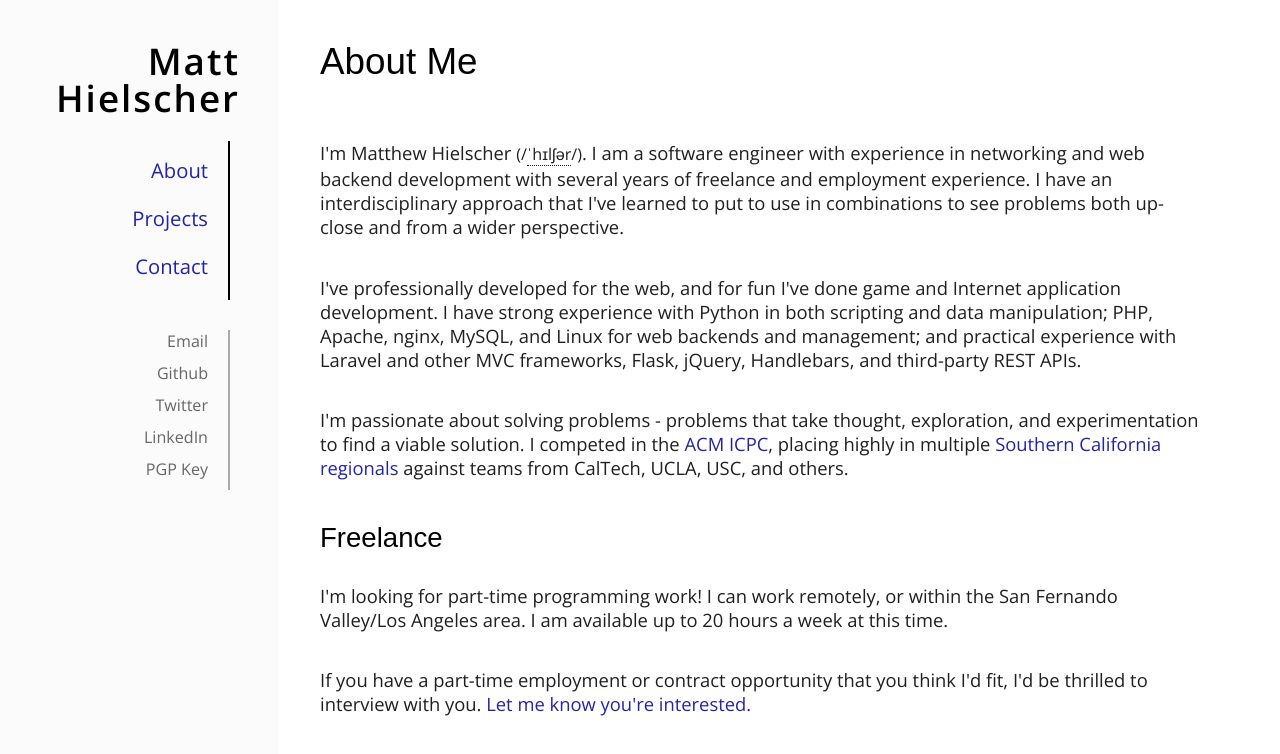
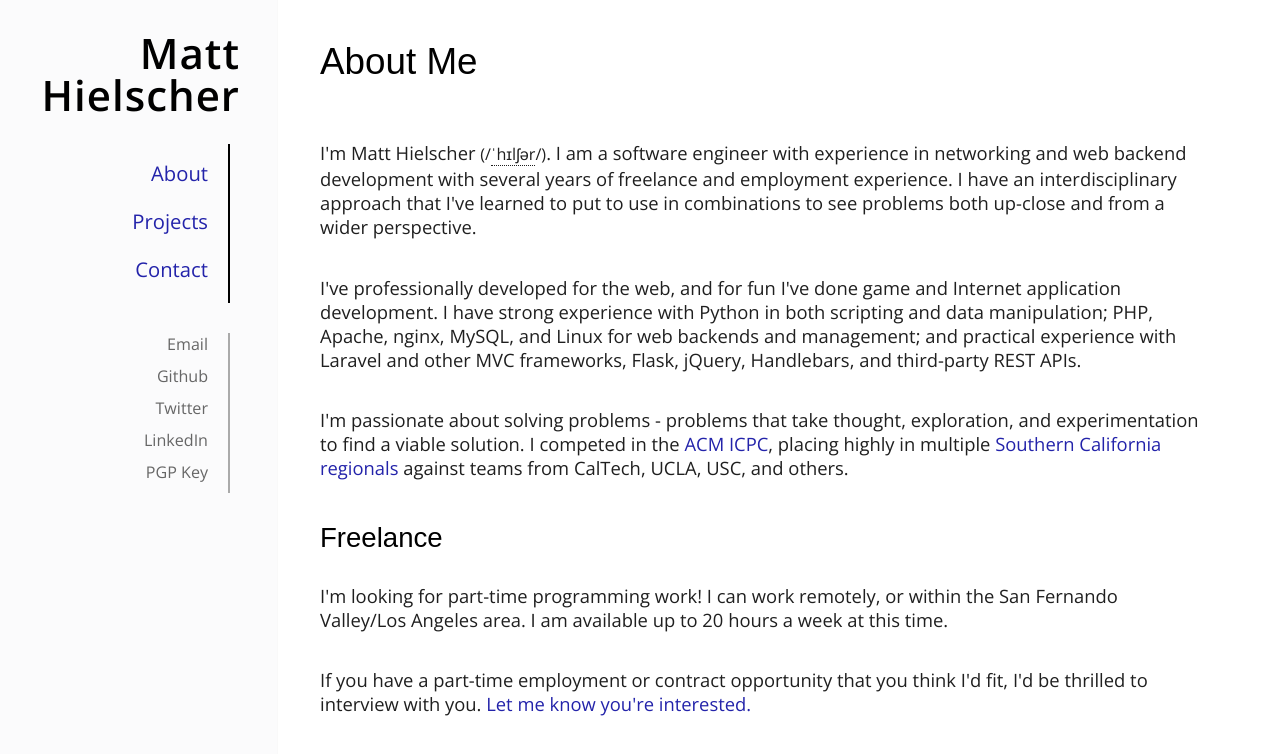
Before and after one commit to mhielscher/web-home, a plain HTML site: page htdocs/index.html in a window 1280 px wide. Drawn offline with nearby package versions, Linux system fonts and the light colour scheme.

Commit message:
Minor changes to font size and spacing.

```diff
--- a/htdocs/css/base.css
+++ b/htdocs/css/base.css
@@ -82,7 +82,7 @@ aside.sidebar nav ul.socialnav {
         position: absolute;
         left: 200px;
         /* top right bottom left (clockwise from top) */
-        padding: 0 80px 50px 80px;
+        padding: 0 20px 50px 80px;
     }
 
     aside.sidebar {
@@ -100,11 +100,12 @@ aside.sidebar nav ul.socialnav {
 
     aside.sidebar h1 {
         display: block;
-        font: 2em "Open Sans", Helvetica, sans-serif;
+        font: 42px "Open Sans", Helvetica, sans-serif;
         font-weight: 600;
         line-height: 1em;
-        letter-spacing: 2px;
+        letter-spacing: 1px;
         text-align: right;
+        margin-top: 0.33em;
     }
 
     aside.sidebar nav ul.sitenav {
@@ -128,6 +129,7 @@ aside.sidebar nav ul.socialnav {
 {
     .content {
         left: 240px;
+        padding-right: 80px;
     }
 
     aside.sidebar {
--- a/htdocs/index.html
+++ b/htdocs/index.html
@@ -55,7 +55,7 @@
             <article>
                 <h1>About Me</h1>
                 <section>
-                    <p>I'm Matthew Hielscher <span class="ipa">(/<span class="ipainner"><span title="/ˈ/ primary stress follows">ˈ</span><span title="'h' in 'hi'">h</span><span title="/ɪ/ short 'i' in 'bid'">ɪ</span><span title="'l' in 'like'">l</span><span title="/ʃ/ 'sh' in 'should'">ʃ</span><span title="/ər/ 'er' in 'better'">ər</span></span>/)</span>. I am a software engineer with experience in networking and web backend development with several years of freelance and employment experience. I have an interdisciplinary approach that I've learned to put to use in combinations to see problems both up-close and from a wider perspective.</p>
+                    <p>I'm Matt Hielscher <span class="ipa">(/<span class="ipainner"><span title="/ˈ/ primary stress follows">ˈ</span><span title="'h' in 'hi'">h</span><span title="/ɪ/ short 'i' in 'bid'">ɪ</span><span title="'l' in 'like'">l</span><span title="/ʃ/ 'sh' in 'should'">ʃ</span><span title="/ər/ 'er' in 'better'">ər</span></span>/)</span>. I am a software engineer with experience in networking and web backend development with several years of freelance and employment experience. I have an interdisciplinary approach that I've learned to put to use in combinations to see problems both up-close and from a wider perspective.</p>
                     <p>I've professionally developed for the web, and for fun I've done game and Internet application development. I have strong experience with Python in both scripting and data manipulation; PHP, Apache, nginx, MySQL, and Linux for web backends and management; and practical experience with Laravel and other MVC frameworks, Flask, jQuery, Handlebars, and third-party REST APIs.</p>
                     <p>I'm passionate about solving problems - problems that take thought, exploration, and experimentation to find a viable solution. I competed in the <a href="https://icpc.baylor.edu/" title="International Collegiate Programming Contest">ACM ICPC</a>, placing highly in multiple <a href="http://socalcontest.org/current/index.shtml">Southern California regionals</a> against teams from CalTech, UCLA, USC, and others.</p>
                 </section>
```
Also changed, not shown: 2 other files.
